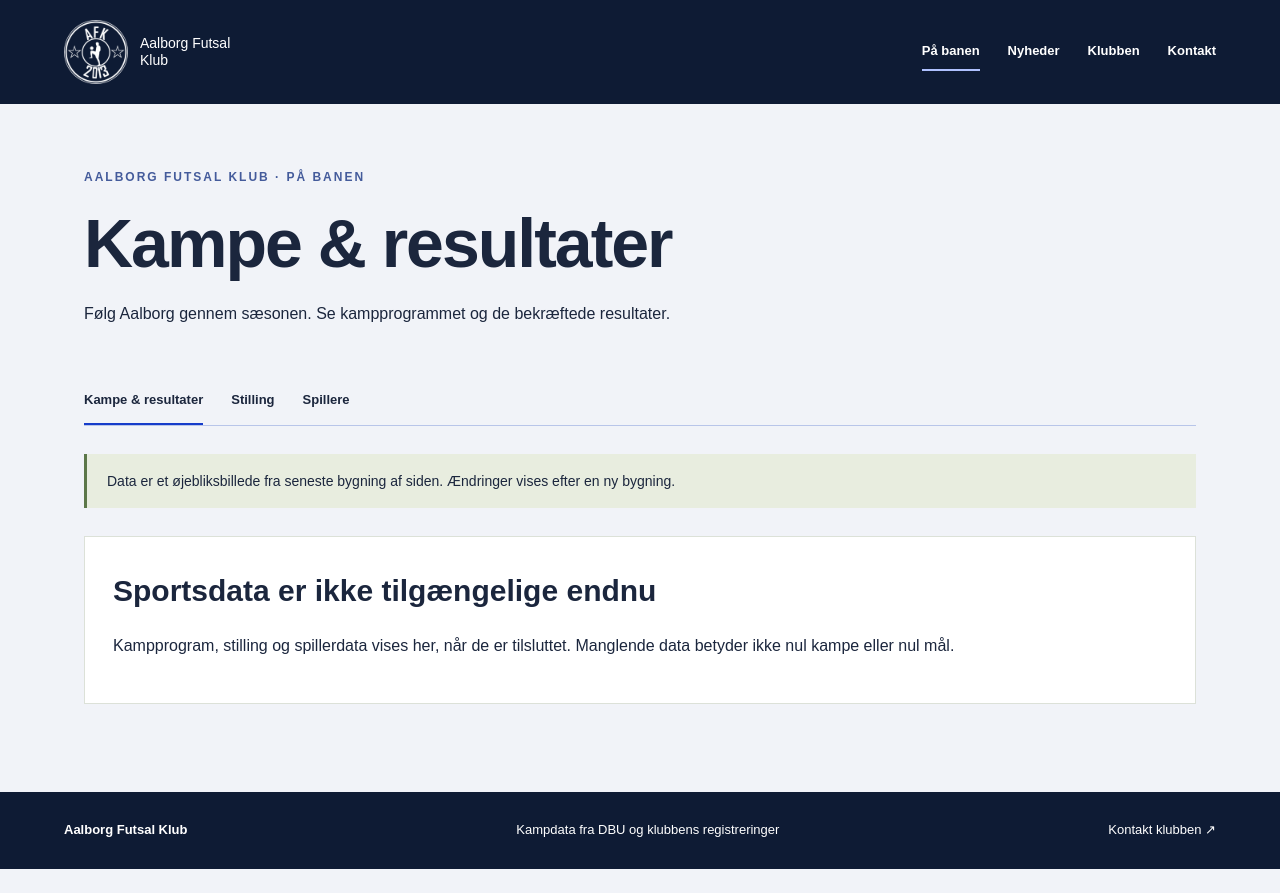
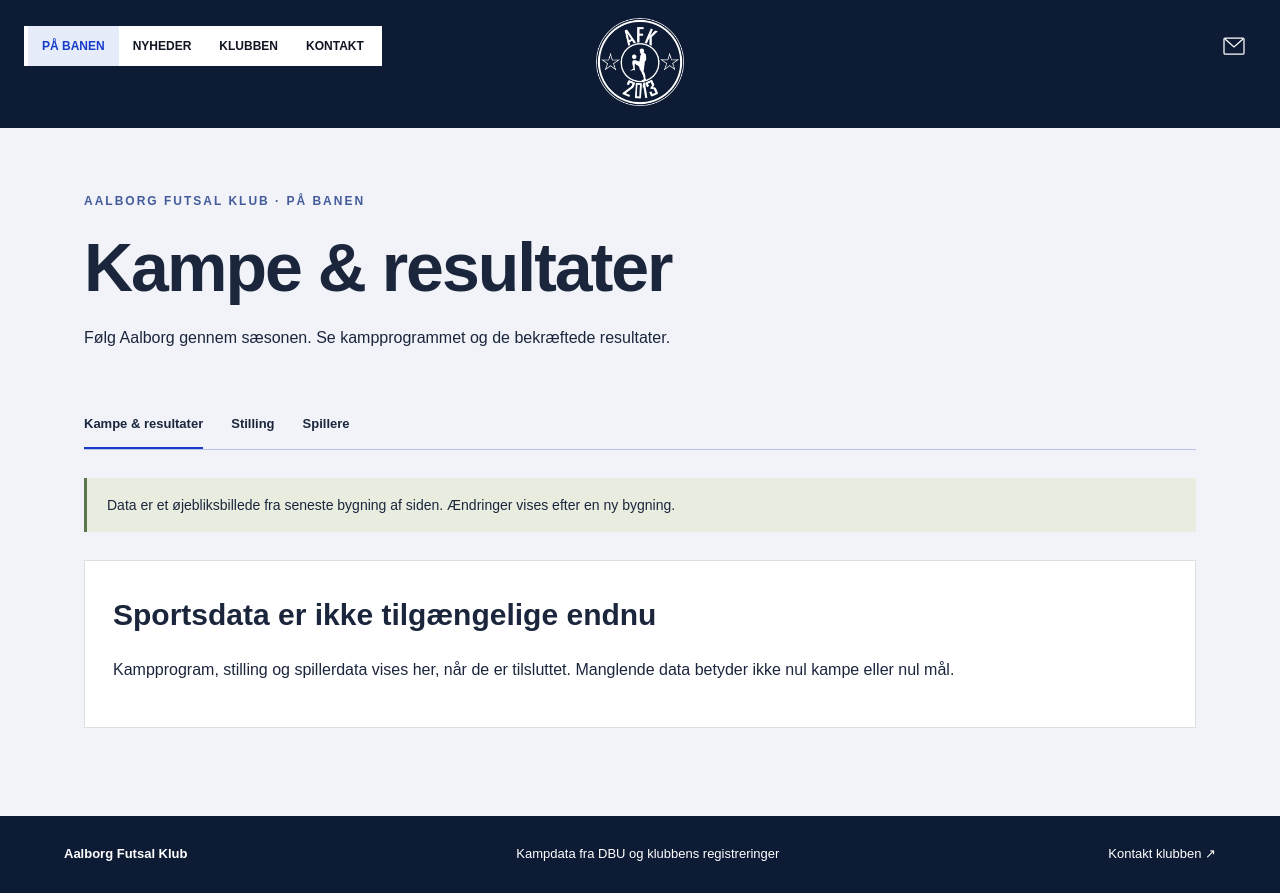
Before and after one commit to rasmusleth/afk, a Next.js app in the folder apps/web/: page /kampe in a window 1280 px wide. Before the commit the page ends 869 px from the top, so only its background shows below. Built offline with nearby package versions, Linux system fonts and the light colour scheme.

Commit message:
Match Astralis header layout with AFK navigation

```diff
--- a/apps/web/app/globals.css
+++ b/apps/web/app/globals.css
@@ -257,7 +257,6 @@
 .article-body h2 { font-size:30px; margin:35px 0 18px; }
 .news-article picture { display:block; margin:25px 0; }
 
-.site-header :is(a, button):focus-visible,
 .site-footer a:focus-visible {
   outline-color: #fff;
 }
--- a/apps/web/components/homepage/homepage.module.css
+++ b/apps/web/components/homepage/homepage.module.css
@@ -22,7 +22,7 @@
   overflow: hidden;
   background: var(--brand-ink);
   color: #fff;
-  padding-top: 52px;
+  padding-top: 164px;
   padding-bottom: 52px;
 }
 .lead h1 {
@@ -607,7 +607,7 @@
 }
 @media (max-width: 700px) {
   .hero {
-    padding-top: 32px;
+    padding-top: 140px;
     padding-bottom: 32px;
     gap: 24px;
   }
--- a/apps/web/components/homepage/homepage.tsx
+++ b/apps/web/components/homepage/homepage.tsx
@@ -55,7 +55,6 @@
   const table = view.competition?.standings;
   return (
     <main id="indhold" tabIndex={-1} className={styles.home}>
-      <DataNotice editorialMode={content.mode} sportsMode={sports.mode} />
       <section className={styles.hero} aria-labelledby="homepage-title">
         {home?.heroImage && content.imageContext && (
           <div className={styles.heroMedia} aria-hidden="true">
@@ -100,6 +99,7 @@
           </section>
         </div>
       </section>
+      <DataNotice editorialMode={content.mode} sportsMode={sports.mode} />
       <section className={styles.news} aria-labelledby="homepage-news">
         <div className={styles.sectionHeading}>
           <div>
--- /dev/null
+++ b/apps/web/components/site-header.module.css
@@ -0,0 +1,160 @@
+.header {
+  position: relative;
+  z-index: 5;
+  height: 128px;
+  padding: 26px 24px;
+  background: var(--brand-ink);
+  color: #fff;
+}
+.overlay {
+  position: absolute;
+  inset: 0 0 auto;
+  background: transparent;
+}
+.crest {
+  position: absolute;
+  top: 18px;
+  left: 50%;
+  transform: translateX(-50%);
+  display: block;
+  width: 88px;
+  height: 88px;
+}
+.crest img {
+  width: 100%;
+  height: 100%;
+  object-fit: contain;
+}
+.navigation {
+  display: flex;
+  width: max-content;
+  background: #fff;
+  color: #101522;
+  padding: 0 4px;
+}
+.navigation a {
+  display: block;
+  padding: 11px 14px;
+  font-size: 12px;
+  line-height: 18px;
+  font-weight: 750;
+  text-transform: uppercase;
+  text-decoration: none;
+}
+.navigation a:hover,
+.navigation a[aria-current] {
+  background: #e7ecfa;
+  color: var(--brand);
+}
+.navigation a:focus-visible {
+  outline: 2px solid var(--brand);
+  outline-offset: -4px;
+}
+.contact {
+  position: absolute;
+  right: 24px;
+  top: 24px;
+  width: 44px;
+  height: 44px;
+  display: grid;
+  place-items: center;
+}
+.contact:hover {
+  color: var(--brand-accent);
+}
+.toggle {
+  display: none;
+}
+@media (max-width: 900px) {
+  .navigation a {
+    padding-inline: 10px;
+    font-size: 11px;
+  }
+}
+@media (max-width: 767px) {
+  .header {
+    padding: 24px;
+  }
+  .crest {
+    top: 18px;
+    width: 82px;
+    height: 82px;
+  }
+  .contact {
+    left: 16px;
+    right: auto;
+    top: 24px;
+  }
+  .toggle {
+    position: absolute;
+    right: 16px;
+    top: 24px;
+    display: flex;
+    flex-direction: column;
+    justify-content: center;
+    gap: 10px;
+    width: 52px;
+    height: 44px;
+    border: 0;
+    padding: 4px;
+    background: transparent;
+    color: inherit;
+    cursor: pointer;
+  }
+  .toggle span {
+    display: block;
+    width: 100%;
+    height: 1px;
+    background: currentColor;
+  }
+  .open .toggle span:first-child {
+    transform: translateY(5.5px) rotate(45deg);
+  }
+  .open .toggle span:last-child {
+    transform: translateY(-5.5px) rotate(-45deg);
+  }
+  .navigation {
+    display: none;
+  }
+  /* An in-flow disclosure: content stays reachable below the open menu. */
+  .open {
+    position: relative;
+    height: auto;
+    min-height: 100svh;
+    background: var(--brand-ink);
+    padding-top: 128px;
+  }
+  .open .navigation {
+    display: flex;
+    flex-direction: column;
+    justify-content: center;
+    align-items: center;
+    width: 100%;
+    min-height: calc(100svh - 176px);
+    padding: 24px 0 48px;
+    background: transparent;
+    color: #fff;
+  }
+  .navigation a {
+    padding: 8px 12px;
+    font-size: clamp(28px, 9vw, 44px);
+    letter-spacing: -1.5px;
+    line-height: 1.1;
+    font-weight: 900;
+  }
+  .navigation a:hover,
+  .navigation a[aria-current] {
+    background: transparent;
+    color: var(--brand-accent);
+  }
+  .navigation a:focus-visible {
+    outline: 2px solid #fff;
+    outline-offset: 2px;
+  }
+}
+
+.crest:focus-visible,
+.contact:focus-visible,
+.toggle:focus-visible {
+  outline-color: #fff;
+}
--- a/apps/web/components/site-header.tsx
+++ b/apps/web/components/site-header.tsx
@@ -1,14 +1,44 @@
+"use client";
+
 import Image from "next/image";
 import Link from "next/link";
-import { SiteNavigation } from "./site-navigation";
+import { usePathname } from "next/navigation";
+import { useRef, useState } from "react";
+import styles from "./site-header.module.css";
+
+const links = [
+  { href: "/kampe/", label: "På banen" },
+  { href: "/nyheder/", label: "Nyheder" },
+  { href: "/#klubben", label: "Klubben" },
+  { href: "/#kontakt", label: "Kontakt" },
+];
+const sportsPaths = ["/kampe/", "/stilling/", "/spillere/"];
 
 export function SiteHeader() {
+  const pathname = usePathname();
+  // Route changes also close the disclosure, including browser back/forward.
+  return <HeaderNavigation key={pathname} pathname={pathname} />;
+}
+
+function HeaderNavigation({ pathname }: { pathname: string }) {
+  const currentPath = pathname.endsWith("/") ? pathname : `${pathname}/`;
+  const [open, setOpen] = useState(false);
+  const menuButton = useRef<HTMLButtonElement>(null);
   return (
-    <header className="site-header flex flex-wrap items-center justify-between gap-6 bg-brand-ink px-[max(5vw,calc((100vw-1160px)/2))] py-5 text-on-brand max-sm:px-6">
+    <header
+      className={`site-header ${styles.header} ${pathname === "/" ? styles.overlay : ""} ${open ? styles.open : ""}`}
+      onKeyDown={(event) => {
+        if (event.key === "Escape" && open) {
+          setOpen(false);
+          menuButton.current?.focus();
+        }
+      }}
+    >
       <Link
-        className="flex items-center gap-3 no-underline"
+        className={styles.crest}
         href="/"
         aria-label="Aalborg Futsal Klub – forside"
+        onClick={() => setOpen(false)}
       >
         <Image
           src="/afk-logo-white-small.png"
@@ -17,13 +47,61 @@
           unoptimized
           loading="eager"
           alt=""
-          className="h-14 w-14 shrink-0 sm:h-16 sm:w-16"
         />
-        <span className="max-w-28 text-[14px] leading-tight font-medium">
-          Aalborg Futsal Klub
-        </span>
       </Link>
-      <SiteNavigation />
+      <Link
+        className={styles.contact}
+        href="/#kontakt"
+        aria-label="Kontakt klubben"
+        onClick={() => setOpen(false)}
+      >
+        <svg
+          width="24"
+          height="24"
+          viewBox="0 0 24 24"
+          fill="none"
+          stroke="currentColor"
+          strokeWidth="1.25"
+          aria-hidden="true"
+        >
+          <rect x="2" y="4" width="20" height="16" rx="1" />
+          <path d="m3 5 9 8 9-8" />
+        </svg>
+      </Link>
+      <button
+        ref={menuButton}
+        type="button"
+        className={styles.toggle}
+        aria-label={open ? "Luk menu" : "Åbn menu"}
+        aria-expanded={open}
+        aria-controls="site-navigation"
+        onClick={() => setOpen(!open)}
+      >
+        <span />
+        <span />
+      </button>
+      <nav
+        id="site-navigation"
+        aria-label="Hovednavigation"
+        className={styles.navigation}
+      >
+        {links.map(({ href, label }) => (
+          <Link
+            key={href}
+            href={href}
+            aria-current={
+              currentPath === href
+                ? "page"
+                : href === "/kampe/" && sportsPaths.includes(currentPath)
+                  ? "true"
+                  : undefined
+            }
+            onClick={() => setOpen(false)}
+          >
+            {label}
+          </Link>
+        ))}
+      </nav>
     </header>
   );
 }
--- a/apps/web/components/site-navigation.tsx
+++ /dev/null
@@ -1,65 +0,0 @@
-"use client";
-
-import Link from "next/link";
-import { usePathname } from "next/navigation";
-import { useRef, useState } from "react";
-
-const links = [
-  { href: "/kampe/", label: "På banen" },
-  { href: "/nyheder/", label: "Nyheder" },
-  { href: "/#klubben", label: "Klubben" },
-  { href: "/#kontakt", label: "Kontakt" },
-];
-const sportsPaths = ["/kampe/", "/stilling/", "/spillere/"];
-
-export function SiteNavigation() {
-  const pathname = usePathname();
-  const currentPath = pathname.endsWith("/") ? pathname : `${pathname}/`;
-  const [open, setOpen] = useState(false);
-  const menuButton = useRef<HTMLButtonElement>(null);
-  return (
-    <div
-      className="max-sm:contents"
-      onKeyDown={(event) => {
-        if (event.key === "Escape" && open) {
-          setOpen(false);
-          menuButton.current?.focus();
-        }
-      }}
-    >
-      <button
-        ref={menuButton}
-        type="button"
-        className="border border-current px-4 py-2 text-[13px] font-semibold sm:hidden"
-        aria-expanded={open}
-        aria-controls="site-navigation"
-        onClick={() => setOpen(!open)}
-      >
-        {open ? "Luk menu" : "Åbn menu"}
-      </button>
-      <nav
-        id="site-navigation"
-        aria-label="Hovednavigation"
-        className={`${open ? "flex" : "hidden"} flex-wrap gap-7 max-sm:w-full max-sm:flex-col max-sm:gap-2 max-sm:pt-4 sm:flex`}
-      >
-        {links.map(({ href, label }) => (
-          <Link
-            key={href}
-            href={href}
-            aria-current={
-              currentPath === href
-                ? "page"
-                : href === "/kampe/" && sportsPaths.includes(currentPath)
-                  ? "true"
-                  : undefined
-            }
-            className="border-b-2 border-transparent py-2 text-[13px] font-semibold no-underline aria-[current=page]:border-brand-accent aria-[current=true]:border-brand-accent"
-            onClick={() => setOpen(false)}
-          >
-            {label}
-          </Link>
-        ))}
-      </nav>
-    </div>
-  );
-}
```
Also changed, not shown: 2 other files (tests, documents, lock files or other folders).
